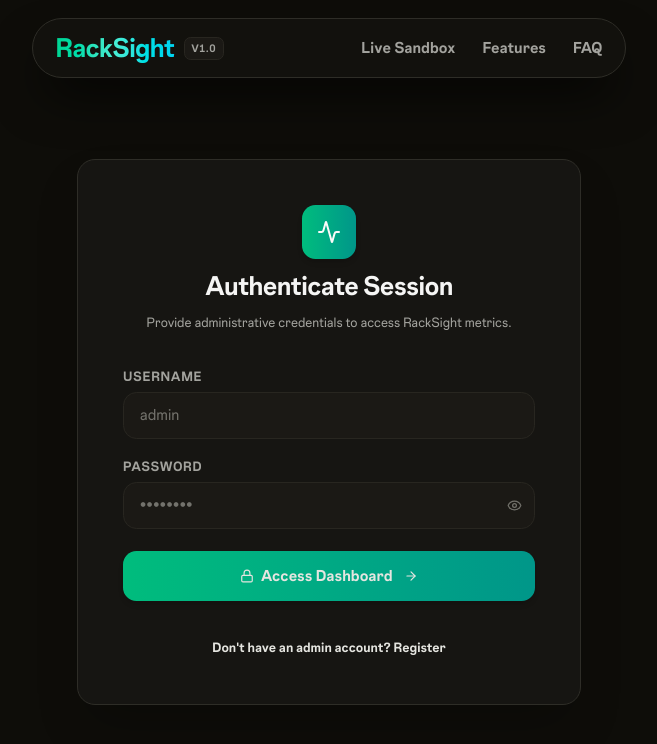
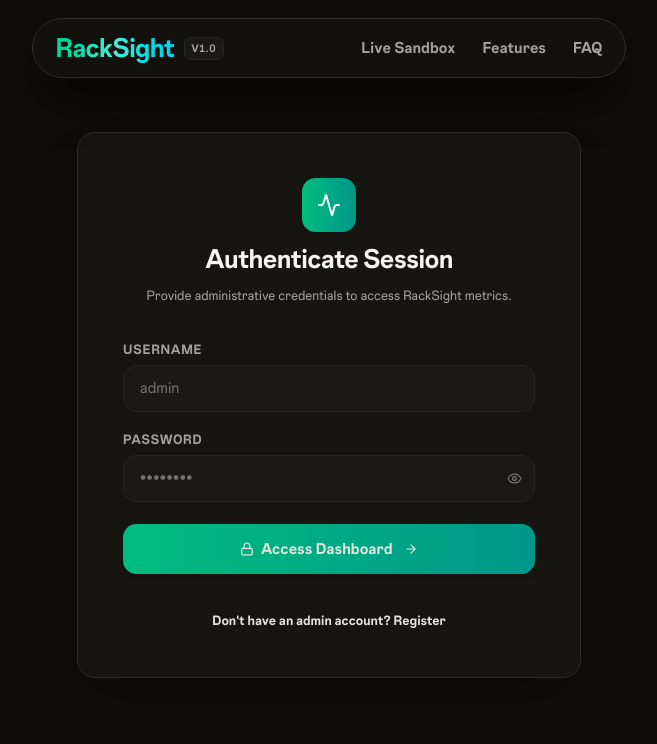
Before and after one commit to sumit-75/RackSight, a Next.js app: page /login in a window 1280 px wide. Shown: the top 744 px of the page, without its empty margins (311-968 px from the left). Built offline with nearby package versions, Linux system fonts and the light colour scheme; no server answers; a web font is replaced by a local one.

Commit message:
fix: reduce vertical section spacing and top layout padding for a tighter layout

```diff
--- a/app/layout.tsx
+++ b/app/layout.tsx
@@ -41,7 +41,7 @@
         {/* Floating Glassmorphic Pill Navbar */}
         <FloatingNavbar session={session ? { user: session.user as string } : null} />
 
-        <main className="flex-1 max-w-7xl w-full mx-auto px-4 sm:px-6 lg:px-8 py-8 pt-10">
+        <main className="flex-1 max-w-7xl w-full mx-auto px-4 sm:px-6 lg:px-8 py-6 pt-4">
           {children}
         </main>
       </body>
--- a/app/page.tsx
+++ b/app/page.tsx
@@ -72,7 +72,7 @@
         <div className="absolute inset-x-0 bottom-0 h-40 bg-gradient-to-t from-[#0e0d09] to-transparent" />
       </div>
 
-      <div className="relative z-10 space-y-24">
+      <div className="relative z-10 space-y-12 sm:space-y-16">
         <ScrollToHash />
         {/* Logged in User Quick Banner */}
       {user && (
@@ -95,7 +95,7 @@
       )}
 
       {/* Hero Section */}
-      <section className="relative text-center space-y-8 max-w-4xl mx-auto pt-4 font-sans">
+      <section className="relative text-center space-y-6 max-w-4xl mx-auto pt-2 font-sans">
         {/* Release Pill */}
         <div className="inline-flex items-center gap-2 px-4 py-1.5 rounded-full border border-[#2e2d27] bg-[#161512] text-[#e5e5e0] text-xs font-extrabold font-sans">
           <Sparkles size={14} className="text-emerald-400 animate-pulse" />
```
